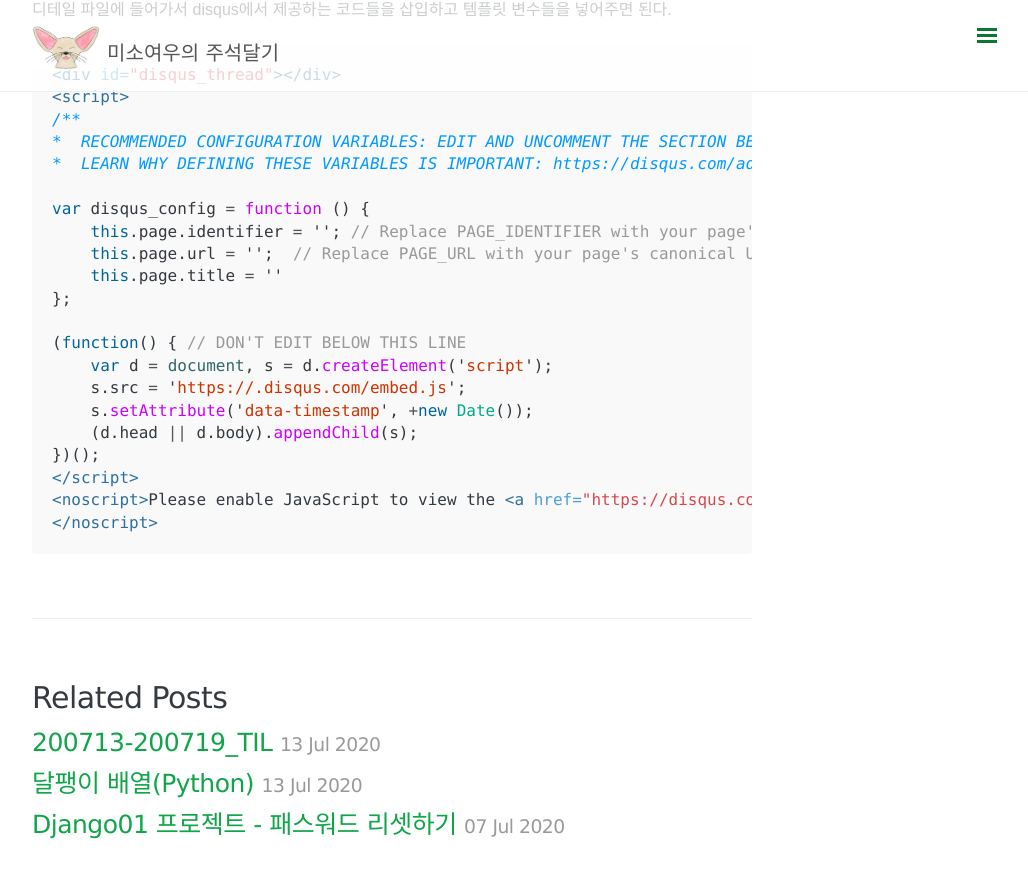
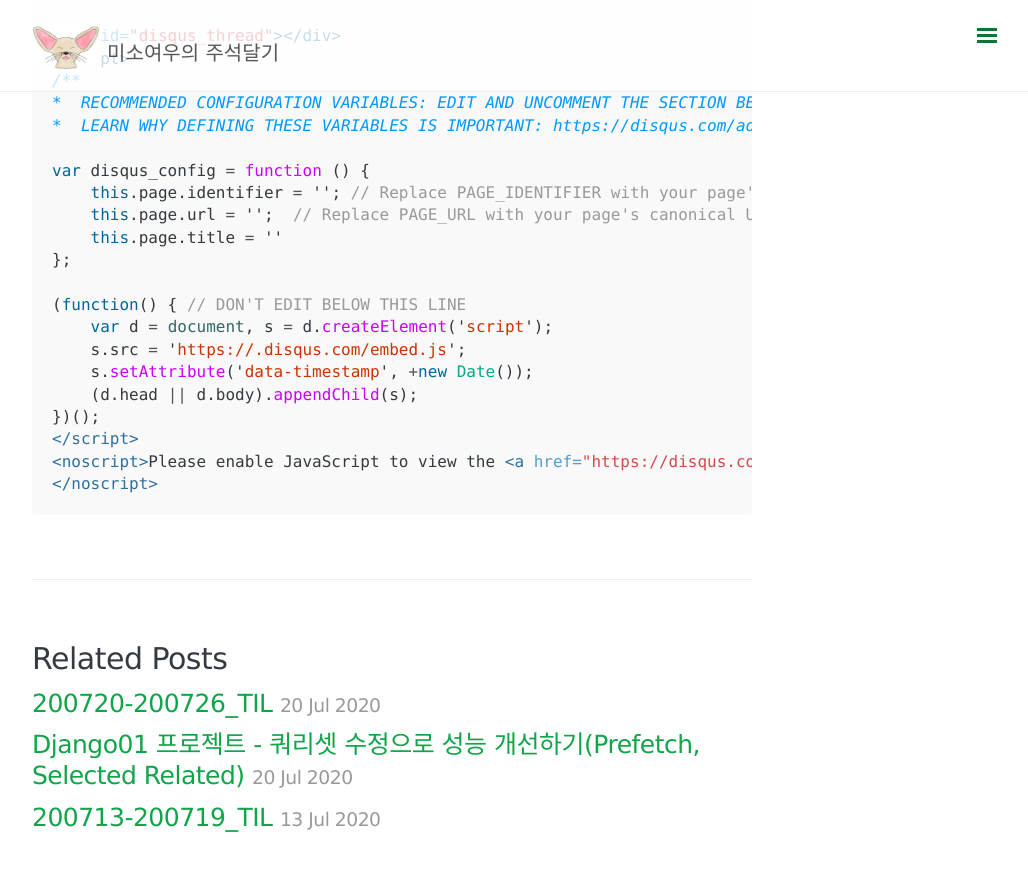
Before and after one commit to somefood/somefood.github.io, a Jekyll site: the page built from _posts/Django/2020-06-22-django01-project05-import_disqus.md, in a window 1280 px wide and 900 px high, scrolled down 1397 px. Shown: the top 878 px of the window, without its empty margins (248-1276 px from the left). Built offline with Jekyll 4.4.1, drawn with Linux system fonts in a browser that asks for light colours; nearby versions of some CDN libraries; comment, search, counter and statistics services are not loaded; some of the changed text lies outside the part shown.

Commit message:
추가, 수정: Django내용 수정 및 TIL 추가

````diff
--- a/_posts/Django/2020-06-22-django01-project05-import_disqus.md
+++ b/_posts/Django/2020-06-22-django01-project05-import_disqus.md
@@ -6,10 +6,7 @@
 comments: true
 ---
 
-Django01 프로젝트 - DISQUS를 이용해 댓글기능 구현하기
-=======
-
-#### 사전 작업
+## 사전 작업
 DISQUS를 활용해서 댓글 기능을 추가해보도록 해보았다. 그전에 DISQUS에서 사이트 하나를 만들어 줘야한다.
 1. DISQUS 사이트에 접속해서 가입 후 `get_started` 클릭
 2. `I want to install Disqus on my site` 클릭
@@ -17,14 +14,14 @@
 4. 아래 Basic으로 무료로 제공하는 거 사용
 
 
-#### settings 파일 변수 추가
+## settings 파일 변수 추가
 굳이 안해줘도 되긴 하지만 하드 코딩을 조금 줄이기 위해 settings파일에 변수로 저장했다.
 ```python
 DISQUS_SHORTNAME = 'my-site'
 DISQUS_MY_DOMAIN = 'http://127.0.0.1:8000' #로컬에서 확인
 ```
 
-#### views 수정
+## views 수정
 댓글은 포스트들을 상세보기 할때만 필요하기에 DetailView에서 구현해주면 된다.
 get_context_data를 사용해서 템플릿에 사용할 변수들을 추가해 줄 수 있다.
 ```python
@@ -44,7 +41,7 @@
         return context
 ```
 
-#### html 내용 추가
+## html 내용 추가
 디테일 파일에 들어가서 disqus에서 제공하는 코드들을 삽입하고 템플릿 변수들을 넣어주면 된다.
 ```html
 <div id="disqus_thread"></div>
--- /dev/null
+++ b/_posts/Django/2020-07-20-django01-project10-prefetch_related_selected_related.md
@@ -0,0 +1,64 @@
+---
+layout: post
+title: Django01 프로젝트 - 쿼리셋 수정으로 성능 개선하기(Prefetch, Selected Related)
+category: Django
+tags: [django, python]
+comments: true
+---
+
+## 문제
+친구가 면접준비를 하면서 물었다. 웹 서비스를 하면서 병목이 많이 일어나는 곳이 어디가 있을까?
+곰곰이 생각해보다가 답했다. "트래픽이 몰려서 네트워크에서 병목이 일어나지 않을까?" 그것도 정답이 될 수 있지만, DB 쿼리를 보내면서 많은 병목이 발생한다고 한다. 특히 나처럼 Django의 ORM을 이용하면 가장 쉽게 접하는 문제가 `django ORM N+1`이라고 한다.
+
+먼저 ORM(Object Relation Mapper)는 객체와 관계형 데이터베이스의 데이터를 자동으로 매핑해주는 것이다. 즉, 객체를 통해 DB의 데이터를 다룰 수 있는 것이다. 이것을 통해 DB를 사용할 줄 몰라도 우리는 DB를 제어하고 사용할 수 있던 것이다. 하지만 ORM은 `Lazy-Loading` 방식을 사용하는데, 우리가 명령을 실행하면 바로 데이터를 가져오는 것이 아니라 실제 데이터를 불러와야 할 때 쿼리를 실행하는 방식이다. 이렇게 하다보니 쿼리 1번으로 N건의 데이터를 가져왔는데, 여기서 또 원하는 데이터를 얻기 위해선 N건의 데이터 수 만큼 반복해서 2차적으로 쿼리를 수행하면서 성능 저하의 문제가 생기는 것이다.
+
+이것을 개선하기 위해서 `Eager-Loading`방식을 사용하면 된다. 이 방식은 사전에 쓸 데이터를 포함하여 쿼리를 날리기 때문에 쿼리를 많이 줄일 수 있다. 이때 사용되는 메소드로 `prefetch_related`와 `selected_related`가 있다.
+
+## 이 두개가 무엇일까
+- selected_related는 ForeignKey(1:N에서 N부분)와 OneToOneField 관계에서 활용할 수 있다. 이 메소드를 활용하면 DB단에서 INNER JOIN으로 쿼리한다.
+- prefetch_related는 ForeignKey(1:N에서 1부분)와 ManyToManyField에서 활용할 수 있다. 이 메소드는 각 관계 별로 DB쿼리를 수행하고, 파이썬 단에서 조인을 수행한다.
+
+
+## 적용 전
+로컬에서 debug_toolbar를 활성화한채 페이지를 왔다갔다 하면서 몇개의 쿼리가 오고가는지 한 번 봐보았다. 인덱스 페이지에서 가게와 메뉴, 좋아요의 테이블을 쿼리하는것인데 44개의 쿼리와 20개의 중복되는 부분이 있는 것이다.
+![많은 쿼리](/assets/post_img/django/query/duplicate.png)
+
+## 적용 후
+해당 view의 get_queryset메소드를 아래와 같이 변경했다.
+```python
+def get_queryset(self):
+    return Store.objects.prefetch_related('menu_set').prefetch_related('like_users').all()
+```
+![쿼리 수정](/assets/post_img/django/query/other_problem.png)
+
+아래와 같이 쿼리수는 줄은 것을 볼 수 있다! 하지만 아래를 보면 다른 중복 문제가 발생하여서 템플릿 파일의 코드를 살펴 보았다.
+```html
+{% raw %}
+{% if store.menu_set.first.food_image %}
+  {% thumbnail store.menu_set.first.food_image "370x250" crop="center" as im %}
+    <img class="card-img-top" src="{{ im.url }}" alt="">
+  {% endthumbnail %}
+{% else %}
+    <img class="card-img-top" src="{% static 'img/alt_image.png' %}" style="width:100%; height: 255px;">>
+{% endif %}
+{% endraw %}
+```
+위의 if의 조건문이 문제였는데, 가게 메뉴에서 첫 번째 레코드를 불러올려다 보니 다시 쿼리가 발생했던 것이다. 이 문제는 아래와 같이 forloop.first를 이용해서 해결해보았다. 이 부분은 데이터가 많이 없을 때는 문제가 없을거 같지만, 많아지면 서버쪽에서 부하가 올 수도 있으니 쿼리셋에 대해 더 이해해서 봐꿔봐야겠다. 어찌됐건 쿼리는 6개로 대폭 줄이는 경험을 할 수 있었다!
+
+```html
+{% raw %}
+{% for menu in store.menu_set.all %}
+  {% if forloop.first %}
+    {% thumbnail menu.food_image "370x250" crop="center" as im %}
+      {% if im.url %}
+          <img class="card-img-top" src="{{ im.url }}" alt="">
+      {% else %}
+          <img class="card-img-top" src="{% static 'img/alt_image.png' %}" style="width:100%; height: 255px;">>
+      {% endif %}
+    {% endthumbnail %}
+  {% endif %}
+{% endfor %}
+{% endraw %}
+```
+
+![쿼리 수정](/assets/post_img/django/query/solved.png)
````
Also changed, not shown: _posts/Django/2020-06-22-django01-project04-import_tag.md (+4 -7 lines), _posts/Django/2020-06-25-django01-project07-post_like.md (+0 -3 lines), _posts/Today I Learned/2020-07-20-07-26-TIL.md (added, +11 -0 lines), assets/post_img/django/query/duplicate.png (added), assets/post_img/django/query/other_problem.png (added), assets/post_img/django/query/solved.png (added).
